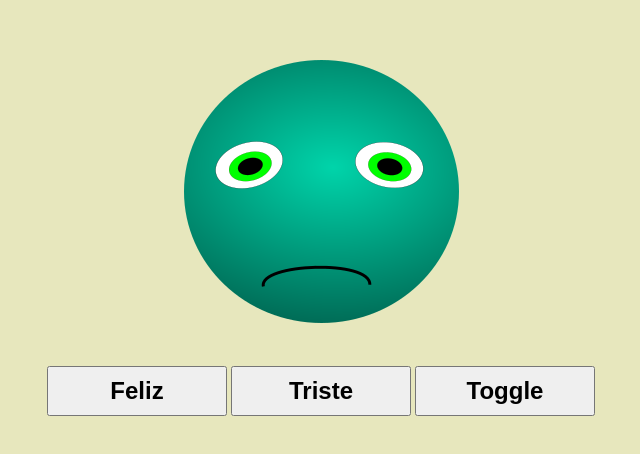
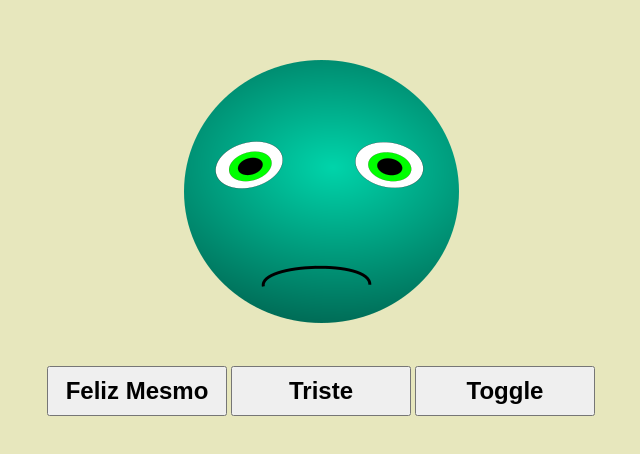
Before and after one commit to Rafa86X/App_JS_FelizBrabo, a plain HTML site: page index.html in a window 1280 px wide. Shown: the part 162-616 px from the top of the page, without its empty margins (319-959 px from the left). Drawn offline with Linux system fonts and the light colour scheme.

Commit message:
FEAT: Mudança na mensagem de feliz

```diff
--- a/index.html
+++ b/index.html
@@ -14,7 +14,7 @@
             <img class="imagem" src="./imagens/triste.png" data-tipo="imagem" alt="Imagem de humor">
         </div>
         <div class="principal_caixa_botoes">
-            <button class="botao" data-tipo="botao_feliz">Feliz</button>
+            <button class="botao" data-tipo="botao_feliz">Feliz Mesmo</button>
             <button class="botao" data-tipo="botao_triste">Triste</button>
             <button class="botao" data-tipo="botao_toggle">Toggle</button>
         </div>
```
